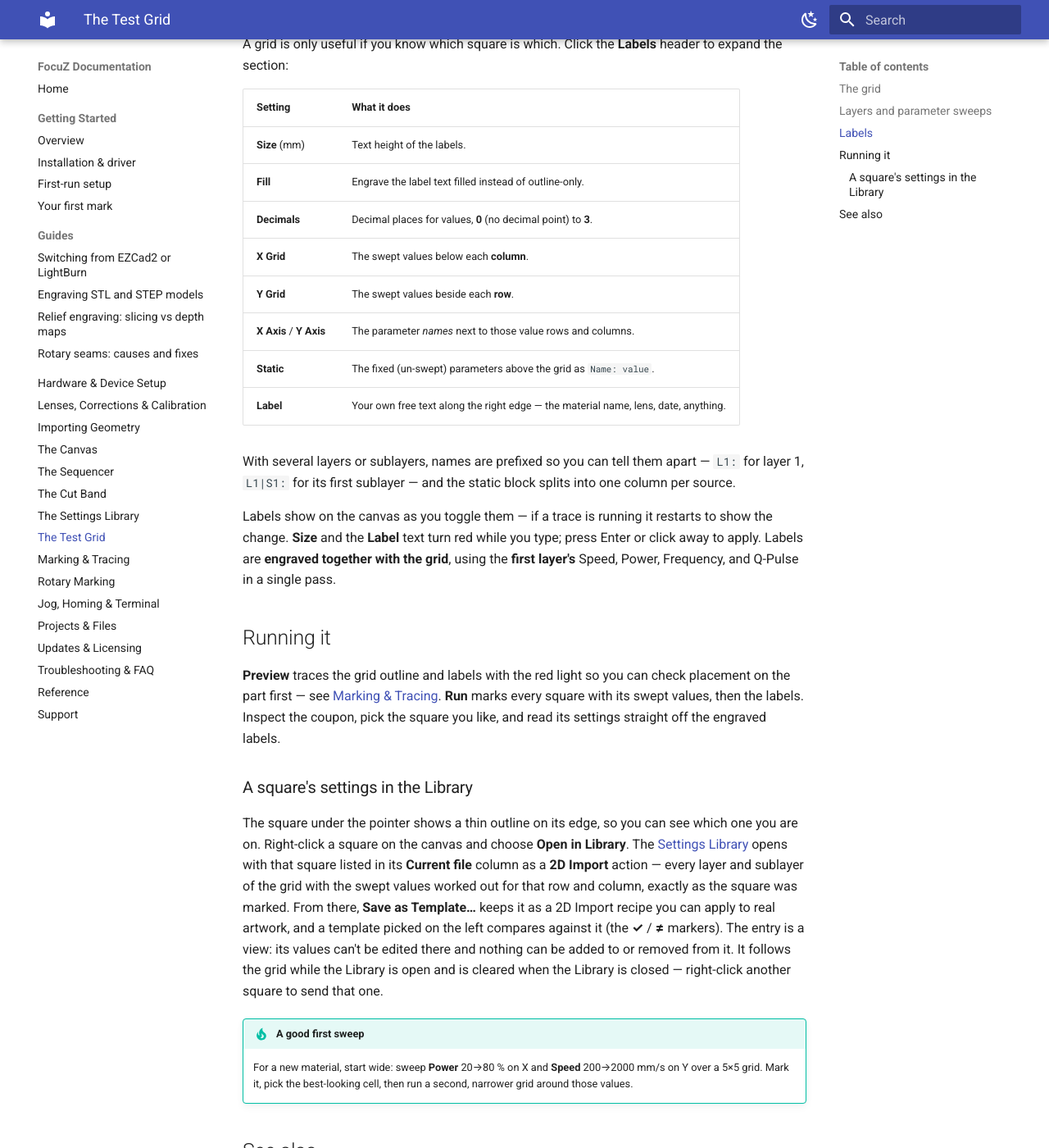
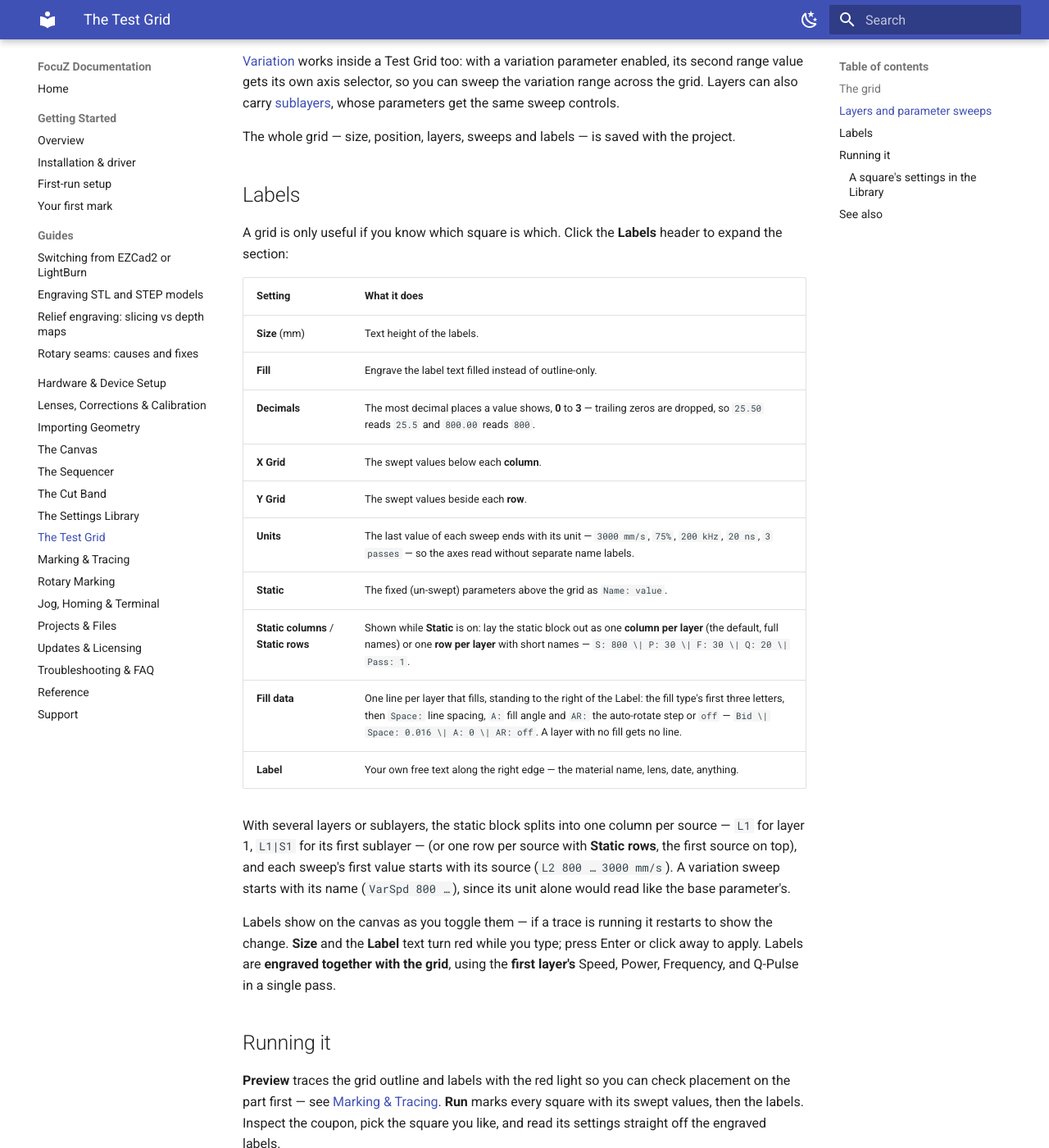
Before and after one commit to Lokahi-Shop/focuz-docs, an MkDocs documentation site: the page built from docs/test-grid.md, in a window 1280 px wide and 1400 px high, scrolled down 1672 px. Shown: the whole window at 82% size. Built offline with MkDocs 1.6.1 and Material for MkDocs 9.7.7, drawn with Linux system fonts in a browser that asks for light colours; some of the changed text lies outside the part shown.

Commit message:
Test Grid: Location X / Y at the registration point, Static columns / rows (#64)
* Test Grid: Location X / Y / Z boxes, static labels follow the grid, Static rows option

Co-Authored-By: Claude Fable 5.1 <noreply@anthropic.com>

* Test Grid: Location X / Y read at the registration point (no Z); Static columns / rows

Co-Authored-By: Claude Fable 5.1 <noreply@anthropic.com>

* Test Grid: Units in place of X Axis / Y Axis labels

Co-Authored-By: Claude Fable 5.1 <noreply@anthropic.com>

* Test Grid: static labels include Spacing; short names in the row form

Co-Authored-By: Claude Fable 5.1 <noreply@anthropic.com>

* Test Grid: Fill line per filling layer beside the Label; Spacing leaves the static block

Co-Authored-By: Claude Fable 5.1 <noreply@anthropic.com>

* Test Grid: Fill data label; AR off

Co-Authored-By: Claude Fable 5.1 <noreply@anthropic.com>

* Test Grid: Decimals is a maximum; trailing zeros dropped

Co-Authored-By: Claude Fable 5.1 <noreply@anthropic.com>

* Test Grid: first layer selected on create / open

Co-Authored-By: Claude Fable 5.1 <noreply@anthropic.com>

---------

Co-authored-by: Lokahi-Shop <djbfunk@gmail.com>
Co-authored-by: Claude Fable 5.1 <noreply@anthropic.com>

```diff
--- a/docs/test-grid.md
+++ b/docs/test-grid.md
@@ -16,13 +16,17 @@ The **Grid** section defines the coupon:
 | **Rows** / **Columns** | How many squares in each direction. |
 | **Width** / **Length** (mm) | The size of each square. |
 | **Spacing** (mm) | The gap between squares. |
+| **Location X** / **Y** (mm) | Where the grid's **registration point** sits, measured from the design origin — the same point the canvas registration square selects for art (centre by default, or a corner or edge). A new grid is centered: **0, 0** with the centre point. |
 
 The grid appears on the canvas immediately, centered on the active lens's work offset, and redraws live
 as you change the fields.
 
-To move the grid, select it in the layer tree and nudge it with the arrow keys (the same steps as nudging
-art). The labels move with it, it stays where you put it when you run or trace, and the position is saved
-with the project.
+To move the grid, type a **Location** (red until Enter or clicking away, then the grid moves so that point
+lands on your value) or nudge it with the arrow keys (the same steps as nudging art — the Location boxes
+follow the nudge). A new or opened Test Grid starts with its first layer selected in the layer tree, so the
+arrow keys and the registration square are ready straight away. Picking another point on the registration square only
+changes what the Location reads; the grid stays put. The labels move with the grid, it stays where you put it
+when you run or trace, and the position is saved with the project.
 
 ## Layers and parameter sweeps
 
@@ -66,15 +70,19 @@ section:
 |---|---|
 | **Size** (mm) | Text height of the labels. |
 | **Fill** | Engrave the label text filled instead of outline-only. |
-| **Decimals** | Decimal places for values, **0** (no decimal point) to **3**. |
+| **Decimals** | The most decimal places a value shows, **0** to **3** — trailing zeros are dropped, so `25.50` reads `25.5` and `800.00` reads `800`. |
 | **X Grid** | The swept values below each **column**. |
 | **Y Grid** | The swept values beside each **row**. |
-| **X Axis** / **Y Axis** | The parameter *names* next to those value rows and columns. |
+| **Units** | The last value of each sweep ends with its unit — `3000 mm/s`, `75%`, `200 kHz`, `20 ns`, `3 passes` — so the axes read without separate name labels. |
 | **Static** | The fixed (un-swept) parameters above the grid as `Name: value`. |
+| **Static columns** / **Static rows** | Shown while **Static** is on: lay the static block out as one **column per layer** (the default, full names) or one **row per layer** with short names — `S: 800 \| P: 30 \| F: 30 \| Q: 20 \| Pass: 1`. |
+| **Fill data** | One line per layer that fills, standing to the right of the Label: the fill type's first three letters, then `Space:` line spacing, `A:` fill angle and `AR:` the auto-rotate step or `off` — `Bid \| Space: 0.016 \| A: 0 \| AR: off`. A layer with no fill gets no line. |
 | **Label** | Your own free text along the right edge — the material name, lens, date, anything. |
 
-With several layers or sublayers, names are prefixed so you can tell them apart — `L1:` for layer 1,
-`L1|S1:` for its first sublayer — and the static block splits into one column per source.
+With several layers or sublayers, the static block splits into one column per source — `L1` for layer 1,
+`L1|S1` for its first sublayer — (or one row per source with **Static rows**, the first source on top), and
+each sweep's first value starts with its source (`L2 800 … 3000 mm/s`). A variation sweep starts with its
+name (`VarSpd 800 …`), since its unit alone would read like the base parameter's.
 
 Labels show on the canvas as you toggle them — if a trace is running it restarts to show the change. **Size** and
 the **Label** text turn red while you type; press Enter or click away to apply. Labels are **engraved together with
```
